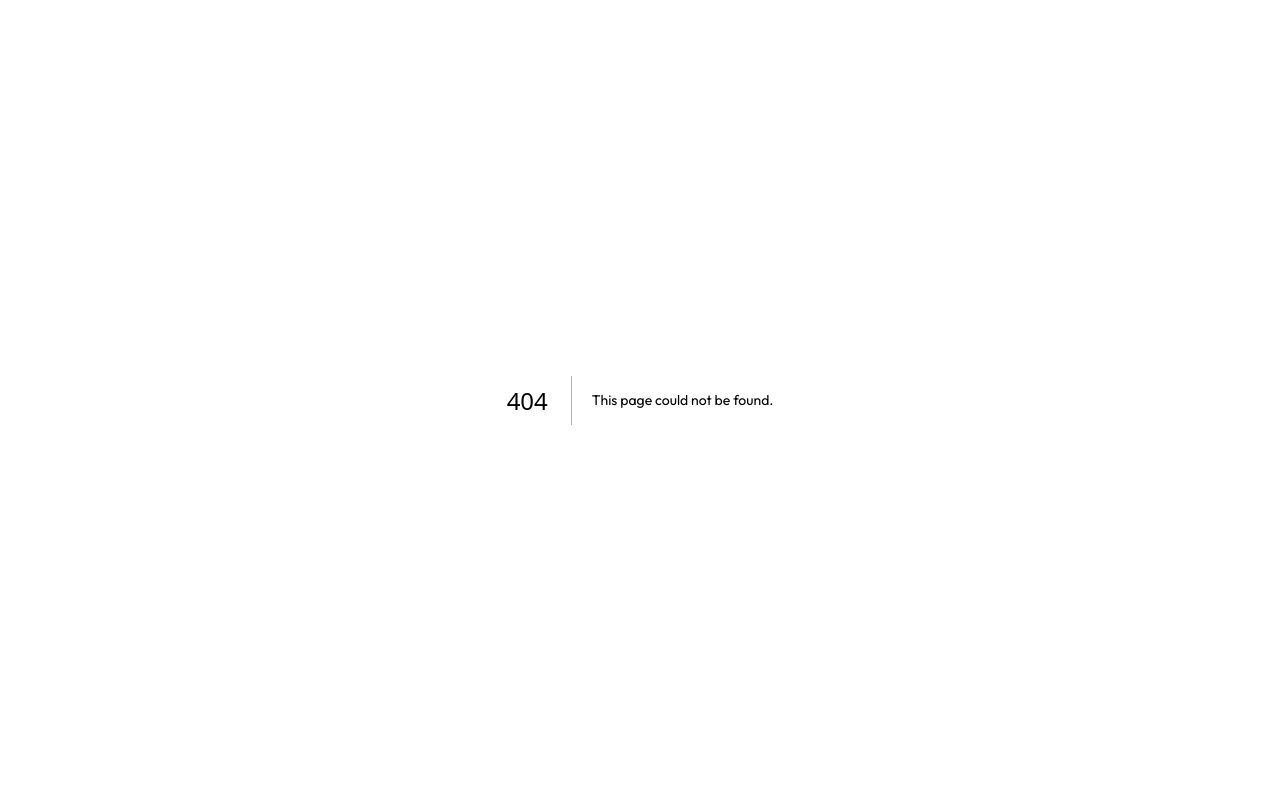
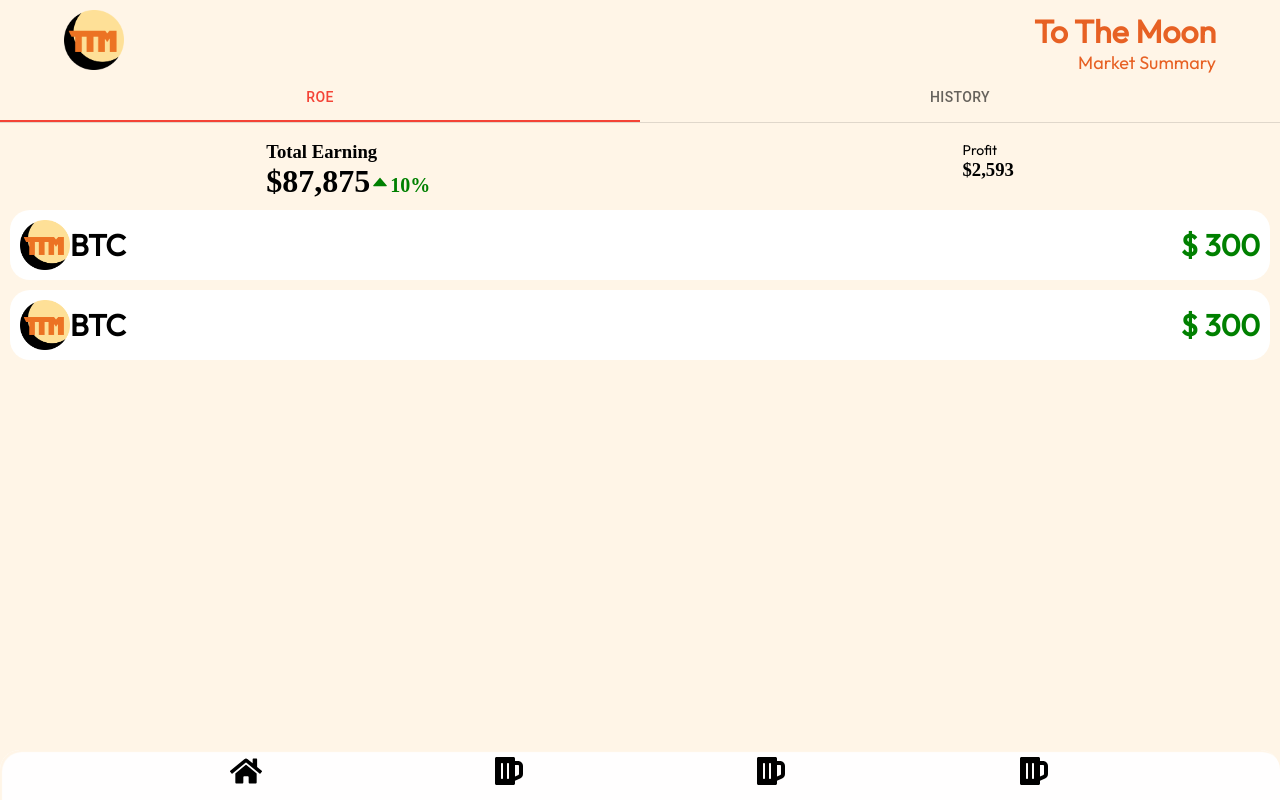
Before and after one commit to ChaeHoonK/CryptoBotFrontend, a Next.js app in the folder to-the-moon/: page /investment_detail in a window 1280 px wide. Before the commit this address had no page. Built offline with nearby package versions, Linux system fonts and the light colour scheme.

Commit message:
investment_detail page

```diff
--- a/to-the-moon/components/BottomNavigation.tsx
+++ b/to-the-moon/components/BottomNavigation.tsx
@@ -1,14 +1,19 @@
 import styles from './BottomNavigation.module.css'
 import { FaHome, FaBeer } from 'react-icons/fa';
+import Link from 'next/link';
 
 export default function BottomNavigation() {
     return (
         <div className={styles.main}>
             <div>
+                <Link href="/">
                 <h1><FaHome/></h1>
+                </Link>
             </div>
             <div>
+                <Link href = "/investment_detail">
                 <h1><FaBeer/></h1>
+                </Link>
             </div>
             <div>
                 <h1><FaBeer/></h1>
--- /dev/null
+++ b/to-the-moon/components/TopTitle.module.css
@@ -0,0 +1,11 @@
+.title {
+    display: inline;
+    font-family: 'Outfit';
+    font-size: 34;
+    font-weight: bolder;
+    color:#E76124;
+  }
+
+  .sub {
+    color:#E76124;
+  }
--- /dev/null
+++ b/to-the-moon/components/TopTitle.tsx
@@ -0,0 +1,40 @@
+
+import styles from "./TopTitle.module.css";
+import Link from "next/link";
+
+export default function TopTitle() {
+    return <div
+    style={{
+      display: "flex",
+      justifyContent: 'space-between',
+      alignItems: "center",
+      width  : '100%',
+      marginTop : '10px',
+      paddingLeft: '5%',
+      paddingRight: '5%',
+    }}
+  >
+    <Link href='/'>
+    <div>
+      <img
+        src="/TTM Logo.png"
+        width="60px"
+        height="60px"
+        alt="TTM logo"
+      />
+    </div>
+    </Link>
+
+
+    <div
+      style={{
+        textAlign: "right",
+        // alignSelf: "flex-end",
+        // marginRight: "5%",
+      }}
+    >
+      <h1 className={styles.title}>To The Moon</h1>
+      <h4 className={styles.sub}>Market Summary</h4>
+    </div>
+  </div>
+}
--- a/to-the-moon/package.json
+++ b/to-the-moon/package.json
@@ -9,17 +9,23 @@
     "lint": "next lint"
   },
   "dependencies": {
+    "@emotion/react": "^11.10.6",
+    "@emotion/styled": "^11.10.6",
+    "@mui/material": "^5.11.11",
     "@next/font": "13.1.6",
     "@types/node": "18.13.0",
     "@types/react": "18.0.28",
     "@types/react-dom": "18.0.11",
+    "chart.js": "^4.2.1",
     "eslint": "8.34.0",
     "eslint-config-next": "13.1.6",
+    "faker": "^6.6.6",
     "fs": "^0.0.1-security",
     "mysql": "^2.18.1",
     "net": "^1.0.2",
     "next": "13.1.6",
     "react": "18.2.0",
+    "react-chartjs-2": "^5.2.0",
     "react-dom": "18.2.0",
     "react-icons": "^4.7.1",
     "tls": "^0.0.1",
--- a/to-the-moon/pages/_app.tsx
+++ b/to-the-moon/pages/_app.tsx
@@ -1,5 +1,7 @@
 import '@/styles/globals.css'
 import type { AppProps } from 'next/app'
+import { createTheme } from '@mui/material/styles';
+
 
 export default function App({ Component, pageProps }: AppProps) {
   return <Component {...pageProps} />
--- /dev/null
+++ b/to-the-moon/pages/investment_detail.tsx
@@ -0,0 +1,235 @@
+import * as React from "react";
+import Tabs from "@mui/material/Tabs";
+import Tab from "@mui/material/Tab";
+import Typography from "@mui/material/Typography";
+import Box from "@mui/material/Box";
+import TopTitle from "@/components/TopTitle";
+import { AiFillCaretDown, AiFillCaretUp } from "react-icons/ai";
+import BottomNavigation from "@/components/BottomNavigation";
+import styles from "@/styles/Home.module.css";
+import { width } from "@mui/system";
+import {
+  Chart as ChartJS,
+  CategoryScale,
+  LinearScale,
+  PointElement,
+  LineElement,
+  Title,
+  Tooltip,
+  Filler,
+  Legend,
+} from "chart.js";
+import { Line } from "react-chartjs-2";
+import { createTheme, ThemeProvider, styled } from '@mui/material/styles';
+
+const theme = createTheme({
+    palette: {
+      primary: {
+        light: '#757ce8',
+        main: '#3f50b5',
+        dark: '#002884',
+        contrastText: '#fff',
+      },
+      secondary: {
+        light: '#E14D28',
+        main: '#f44336',
+        dark: '#E14D28',
+        contrastText: '#000',
+      },
+    },
+  });
+
+interface TabPanelProps {
+  children?: React.ReactNode;
+  index: number;
+  value: number;
+}
+
+ChartJS.register(
+  CategoryScale,
+  LinearScale,
+  PointElement,
+  LineElement,
+  Title,
+  Tooltip,
+  Filler,
+  Legend
+);
+
+export const options = {
+  responsive: true,
+  plugins: {
+    legend: {
+      position: "top" as const,
+    },
+    title: {
+      display: true,
+      text: "Bit Coin Price",
+    },
+  },
+};
+
+const labels = ["January", "February", "March", "April", "May", "June", "July"];
+
+export const data = {
+  labels,
+  datasets: [
+    {
+      fill: true,
+      label: "Price",
+      data: labels.map(() => Math.random() * 1000),
+      borderColor: "#E14D28",
+      backgroundColor: "#E14D2866",
+    },
+  ],
+};
+
+function TabPanel(props: TabPanelProps) {
+  const { children, value, index, ...other } = props;
+
+  return (
+    <div
+      role="tabpanel"
+      hidden={value !== index}
+      id={`simple-tabpanel-${index}`}
+      aria-labelledby={`simple-tab-${index}`}
+      style={{ width: "100%" }}
+      {...other}
+    >
+      {value === index && <div>{children}</div>}
+    </div>
+  );
+}
+
+function a11yProps(index: number) {
+  return {
+    id: `simple-tab-${index}`,
+    "aria-controls": `simple-tabpanel-${index}`,
+  };
+}
+
+const sample = [
+  { icon: "/TTM Logo.png", earning: 300, name: "BTC" },
+  { icon: "/TTM Logo.png", earning: 300, name: "BTC" },
+];
+
+const sample_history = [
+  { market: "BTC-KRW", amount: 300, date: "03/01/23", type: "Sell" },
+  { market: "BTC-KRW", amount: 200, date: "02/28/23", type: "Sell" },
+  { market: "BTC-KRW", amount: 500, date: "02/27/23", type: "Buy" },
+];
+
+function History(hist: any[]) {
+  const component = hist.map((elem, index) => {
+    const contain_style =
+      elem.type == "Sell"
+        ? { backgroundColor: "red" }
+        : { backgroundColor: "green" };
+    return (
+      <div style={{ display: "flex", justifyContent: "space-around" }}>
+        <h3>{elem.market}</h3>
+        <h3>{elem.amount}</h3>
+        <h3>{elem.date}</h3>
+        <div style={{ color: "white", ...contain_style }}>
+          <h3>{elem.type}</h3>
+        </div>{" "}
+      </div>
+    );
+  });
+
+  return component;
+}
+
+function Tmp() {
+    return <div style={{ display: "flex", justifyContent:'space-around' }}>
+    <div>
+      <h3>Total Earning</h3>
+      <h1>
+        $87,875
+        <span style = {{color:'green', fontSize:'20px'}}>
+          <AiFillCaretUp />
+          10%
+        </span>
+      </h1>
+    </div>
+
+    <div>
+      <h5>Profit</h5>
+      <h3>$2,593</h3>
+    </div>
+  </div>
+}
+
+export default function InvestmentDetailPage() {
+  const [value, setValue] = React.useState(0);
+
+  const handleChange = (event: React.SyntheticEvent, newValue: number) => {
+    setValue(newValue);
+  };
+
+  const assetList = sample.map((elem: any, index) => {
+    const green_red = elem.earning > 0 ? 'green': 'red'
+
+    return (
+      <div
+        style={{
+          display: "flex",
+          justifyContent: "space-between",
+          alignItems: "center",
+          backgroundColor: "white",
+          padding: "10px",
+          margin: "10px 10px 10px",
+          borderRadius: "20px",
+        }}
+        key={index}
+      >
+        <div style={{ display: "flex", alignItems: "center" }}>
+          <img src={elem.icon} alt="icon" width="50px" height="50px" />
+          <h2>{elem.name}</h2>
+        </div>
+        <div style={{color: green_red}}>
+          <h2>$ {elem.earning}</h2>
+        </div>
+      </div>
+    );
+  });
+
+  return (
+    <div className={styles.main}>
+        <ThemeProvider theme = {theme}>
+      <TopTitle />
+      <Box sx={{ borderBottom: 1, borderColor: "divider", width: "100%" }}>
+        <Tabs
+          value={value}
+          onChange={handleChange}
+          aria-label="basic tabs example"
+          textColor="secondary"
+          indicatorColor="secondary"
+          variant="fullWidth"
+        >
+          <Tab label="ROE" {...a11yProps(0)} />
+          <Tab label="History" {...a11yProps(1)} />
+        </Tabs>
+      </Box>
+      <TabPanel value={value} index={0}>
+        <br/>
+        <Tmp/>
+        {assetList}
+      </TabPanel>
+
+      <TabPanel value={value} index={1}>
+        <br/>
+        <Tmp/>
+        <Line options={options} data={data} />;
+        <div style={{border:'1px solid #E14D28', borderRadius:'20px',padding:'10px',margin:'0px 10px 0px', backgroundColor:'white'}}>
+          <h3>Trade History</h3>
+          <br />
+          {History(sample_history)}
+        </div>
+      </TabPanel>
+      </ThemeProvider>
+
+      <BottomNavigation />
+    </div>
+  );
+}
```
Also changed, not shown: to-the-moon/pages/index.tsx (+5 -31 lines), 1 other file (tests, documents, lock files or other folders).
